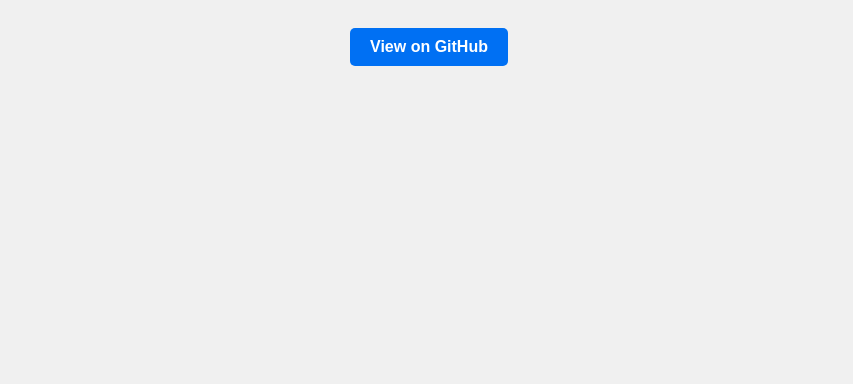
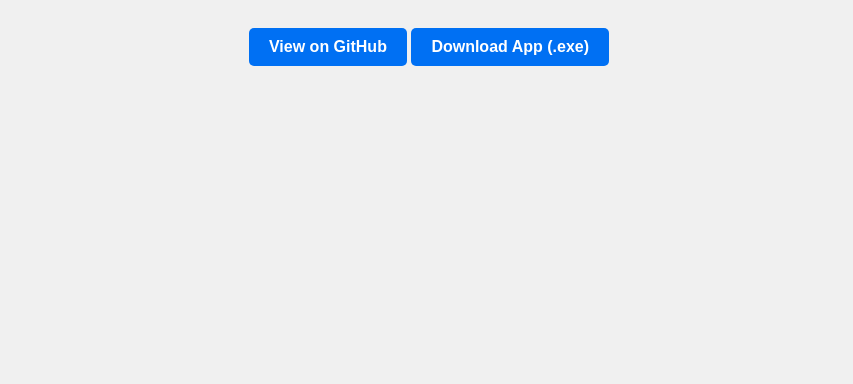
Before and after one commit to Krishna7141/real-hospital-landing, a plain HTML site: page index.html in a window 1280 px wide. Shown: the part 416-800 px from the top of the page, without its empty margins (211-1064 px from the left). Drawn offline with Linux system fonts and the light colour scheme.

Commit message:
Added download link for .exe file

```diff
--- a/index.html
+++ b/index.html
@@ -37,6 +37,7 @@
 
   <div>
     <a class="button" href="https://github.com/Krishna7141/Real_Hospital_Management_System" target="_blank">View on GitHub</a>
+    <a class="button" href="https://drive.google.com/file/d/1b3NFHQHEEhWZxVLsTyp5uktW7wi6noXz/view?usp=sharing" target="_blank">Download App (.exe)</a>
   </div>
 </body>
 </html>
```
